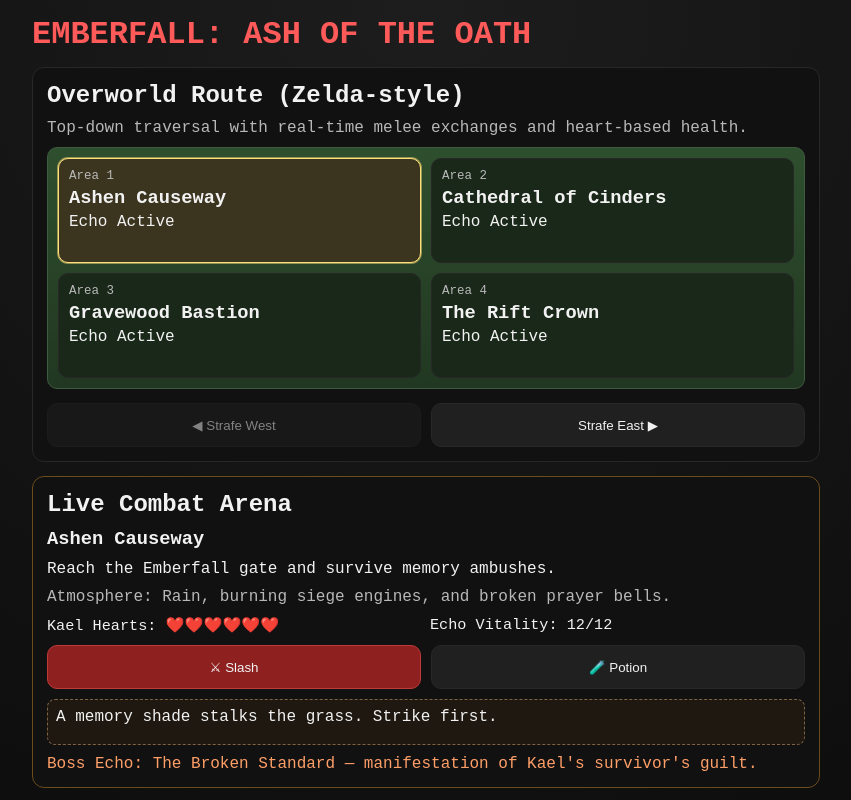
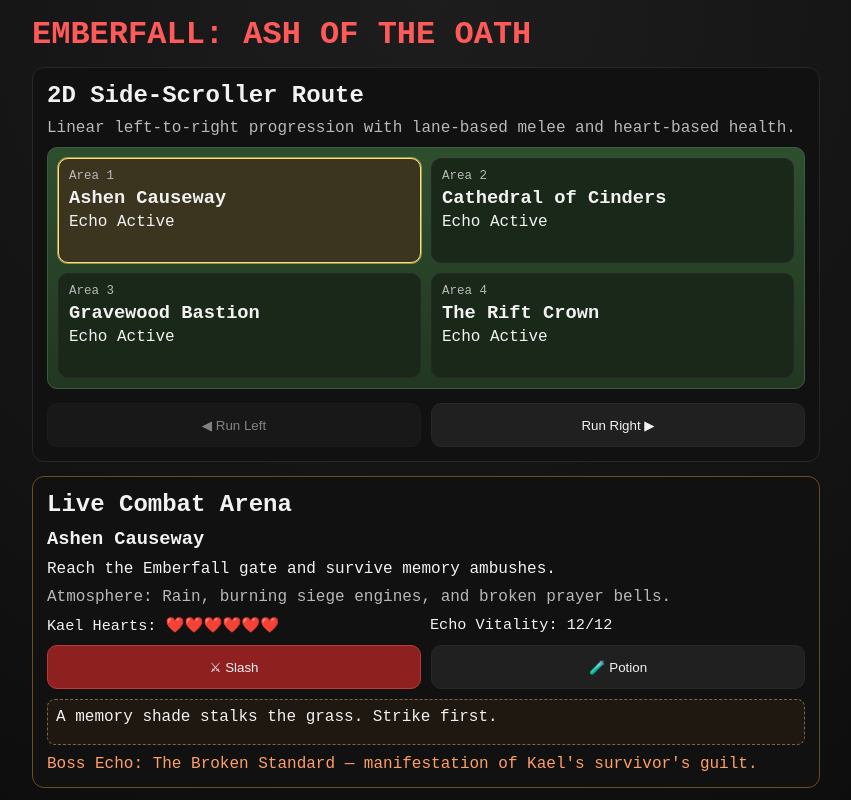
Before and after one commit to thejey99/CodexTest, a Next.js app in the folder emberfall-web/: page / in a window 1280 px wide. Shown: the top 800 px of the page, without its empty margins (214-1065 px from the left). Built offline with nearby package versions, Linux system fonts and the light colour scheme.

Commit message:
Convert route copy to 2D side-scroller framing

```diff
--- a/emberfall-web/src/components/EmberfallGame.tsx
+++ b/emberfall-web/src/components/EmberfallGame.tsx
@@ -35,7 +35,7 @@ export default function EmberfallGame() {
     setPlayerIndex(nextIndex);
     setEnemyHp(12);
     setPlayerHearts(maxPlayerHearts);
-    setCombatLog("A new echo forms in the ruins. Use arrows to strafe and attack.");
+    setCombatLog("A new echo forms ahead. Sprint, jump, and strike through the lane.");
   };
 
   const moveRight = () => {
@@ -68,7 +68,7 @@ export default function EmberfallGame() {
 
   const slashEnemy = () => {
     if (levelIsCleared) {
-      setCombatLog("Zone already pacified. Move to the next ruin.");
+      setCombatLog("Zone already pacified. Run to the next checkpoint.");
       return;
     }
 
@@ -98,7 +98,7 @@ export default function EmberfallGame() {
       return;
     }
 
-    setCombatLog(`You deal ${playerDamage} and take ${enemyDamage}. Keep circling and striking.`);
+    setCombatLog(`You deal ${playerDamage} and take ${enemyDamage}. Keep momentum and stay aggressive.`);
   };
 
   const healPlayer = () => {
@@ -130,9 +130,9 @@ export default function EmberfallGame() {
       <h1>EMBERFALL: ASH OF THE OATH</h1>
 
       <section className="card">
-        <h2>Overworld Route (Zelda-style)</h2>
-        <p className="muted">Top-down traversal with real-time melee exchanges and heart-based health.</p>
-        <div className="overworld" role="region" aria-label="Top-down route">
+        <h2>2D Side-Scroller Route</h2>
+        <p className="muted">Linear left-to-right progression with lane-based melee and heart-based health.</p>
+        <div className="overworld" role="region" aria-label="2D side-scrolling route">
           {levels.map((level, index) => {
             const isCurrent = index === playerIndex;
             const isCleared = clearedLevelIds.includes(level.id);
@@ -147,11 +147,11 @@ export default function EmberfallGame() {
           })}
         </div>
         <div className="actions movement">
-          <button type="button" onClick={moveLeft} disabled={!hasPrev}>
-            ◀ Strafe West
+          <button type="button" onClick={moveLeft} disabled={!hasPrev} aria-label="Run to previous checkpoint">
+            ◀ Run Left
           </button>
-          <button type="button" onClick={moveRight} disabled={!hasNext}>
-            Strafe East ▶
+          <button type="button" onClick={moveRight} disabled={!hasNext} aria-label="Run to next checkpoint">
+            Run Right ▶
           </button>
         </div>
       </section>
```
